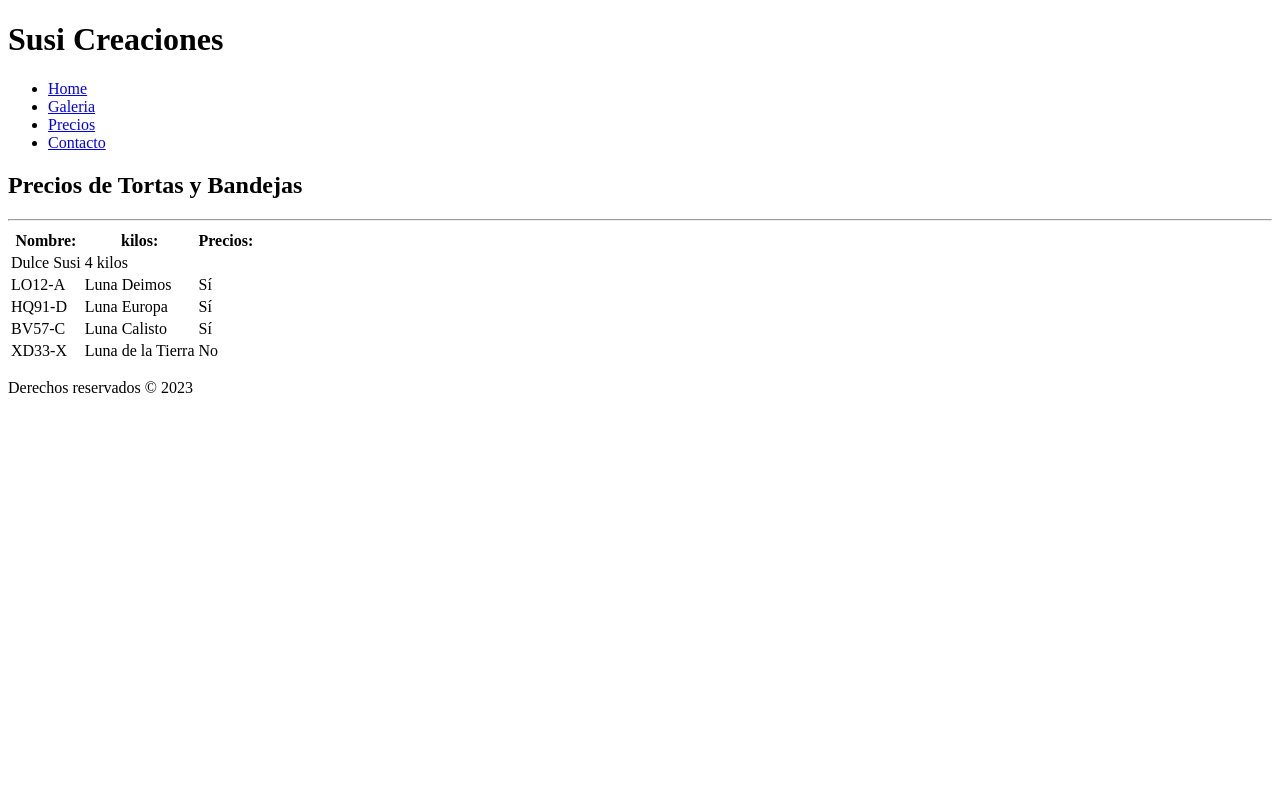
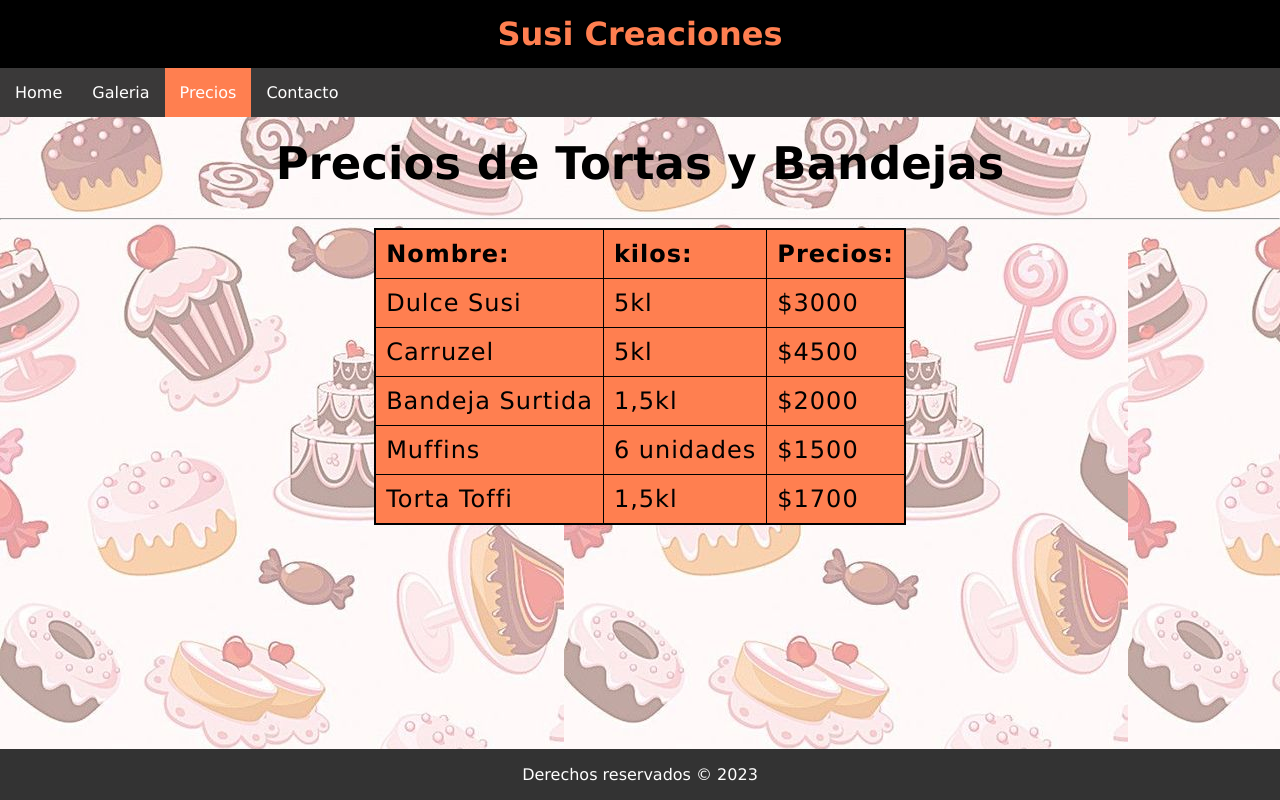
Before and after one commit to joelmauri/curso-css, a plain HTML site: page precios.html in a window 1280 px wide. Drawn offline with Linux system fonts and the light colour scheme.

Commit message:
proyecto finalizado

```diff
--- a/precios.html
+++ b/precios.html
@@ -35,7 +35,7 @@
 
 
 
-    <div>
+    <div class="contenedor">
 
         <!-- Esta es la tabla -->
         <table>
@@ -54,28 +54,28 @@
             <!-- Acá van "fila a fila" cada "entrada" de la tabla -->
             <tr>
                 <td>Dulce Susi</td>
-                <td>4 kilos</td>
-                <td></td>
+                <td>5kl</td>
+                <td>$3000</td>
             </tr>
             <tr>
-                <td>LO12-A</td>
-                <td>Luna Deimos</td>
-                <td>Sí</td>
+                <td>Carruzel</td>
+                <td>5kl</td>
+                <td>$4500</td>
             </tr>
             <tr>
-                <td>HQ91-D</td>
-                <td>Luna Europa</td>
-                <td>Sí</td>
+                <td>Bandeja Surtida</td>
+                <td>1,5kl</td>
+                <td>$2000</td>
             </tr>
             <tr>
-                <td>BV57-C</td>
-                <td>Luna Calisto</td>
-                <td>Sí</td>
+                <td>Muffins</td>
+                <td>6 unidades</td>
+                <td>$1500</td>
             </tr>
             <tr>
-                <td>XD33-X</td>
-                <td>Luna de la Tierra</td>
-                <td>No</td>
+                <td>Torta Toffi</td>
+                <td>1,5kl</td>
+                <td>$1700</td>
             </tr>
         </table>
     </div>
--- a/style.css
+++ b/style.css
@@ -0,0 +1,49 @@
+body{
+    font-family: 'Lucida Sans', 'Lucida Sans Regular', 'Lucida Grande', 'Lucida Sans Unicode', Geneva, Verdana, sans-serif;
+   background-image: url(assets/img/fondo\ de\ pantalla.jpg);
+   padding: 0;
+   margin: 0;
+   padding-bottom: 100px;
+
+}
+header{
+    text-align: center;
+}
+.active{
+    background-color: coral;
+}
+ul{
+    list-style-type:none;
+    margin: 0;
+    padding: 0;
+    overflow: hidden;
+    background-color: rgb(58, 57, 57);
+}
+li{
+    float: left;
+}
+li a{
+    display: block;
+    color: white;
+    text-align: center;
+    padding: 15px;
+    text-decoration: none;
+}
+li a:hover:not(.active){
+    background-color: #111;
+}
+h1{
+    background-color: black;
+    padding: 15px;
+    margin: 0;
+    color: coral;
+}
+footer{
+    background-color: #333;
+    color: white;
+    padding: 0;
+    text-align: center;
+    position: fixed;
+    bottom: 0%;
+    width: 100%;
+}
--- a/style/contacto.css
+++ b/style/contacto.css
@@ -0,0 +1,37 @@
+.contenedor{
+    background-color: coral;
+    border-radius: 10px;
+    margin: 10px 0;
+    padding: 20px;
+    width:50%;
+    position: relative;
+    left: 25%;
+
+}
+input[type="text"],
+input[type="email"],
+select,
+textarea{
+    width: 100%;
+    padding: 10px;
+    margin: 8px 0;
+    border: 1px solid #000;
+    border-radius: 15px;
+    box-sizing: border-box;
+
+}
+input[type="submit"]{
+    width: 100%;
+    background-color: pink;
+    color:#000;
+    padding: 15px 20px;
+    margin: 8px 0;
+    border: none;
+    border-radius: 10px;
+    cursor: pointer;
+    position: relative;
+
+}
+input[type="submit"]:hover{
+    background-color: rgb(252, 135, 155);
+}
--- a/style/index.css
+++ b/style/index.css
@@ -0,0 +1,27 @@
+.subtitulo{
+    margin: 15px;
+    padding: 0;
+
+}
+.contenedor{
+    max-width: 100%;
+    margin: 0 auto;
+    padding: 20px;
+}
+.video{
+float:right;
+margin: 0 0 20px 20px;
+max-width: 25%;
+height: auto;
+
+}
+p{
+    font-size: 18px;
+}
+.tituloInterno{
+    font-size: 25px;
+    padding: 0 0 0 20px;
+    margin: 0;
+
+
+}
--- a/style/precios.css
+++ b/style/precios.css
@@ -0,0 +1,34 @@
+.contenedor{
+    display: flex;
+    justify-content: center;
+}
+table{
+    border-collapse: collapse;
+    border: 2px solid black;
+    letter-spacing: 1px;
+    font-size: 1.5rem;
+    background-color: coral;
+}
+th{
+    text-align: left;
+    border: 1px solid black;
+    padding: 10px;
+    background-color: coral
+}
+td{
+    border: 1px solid black;
+    padding: 10px;
+
+}
+h2{
+    margin: 0;
+    padding: 20px;
+
+}
+tr:hover{
+    background-color:rgb(247, 92, 36);
+}
+h2{
+    text-align: center;
+    font-size: 45px;
+}
```
Also changed, not shown: contacto.html (+2 -2 lines), galeria.html (+23 -16 lines), index.html (+5 -4 lines), style/galeria.css (+22 -0 lines).
